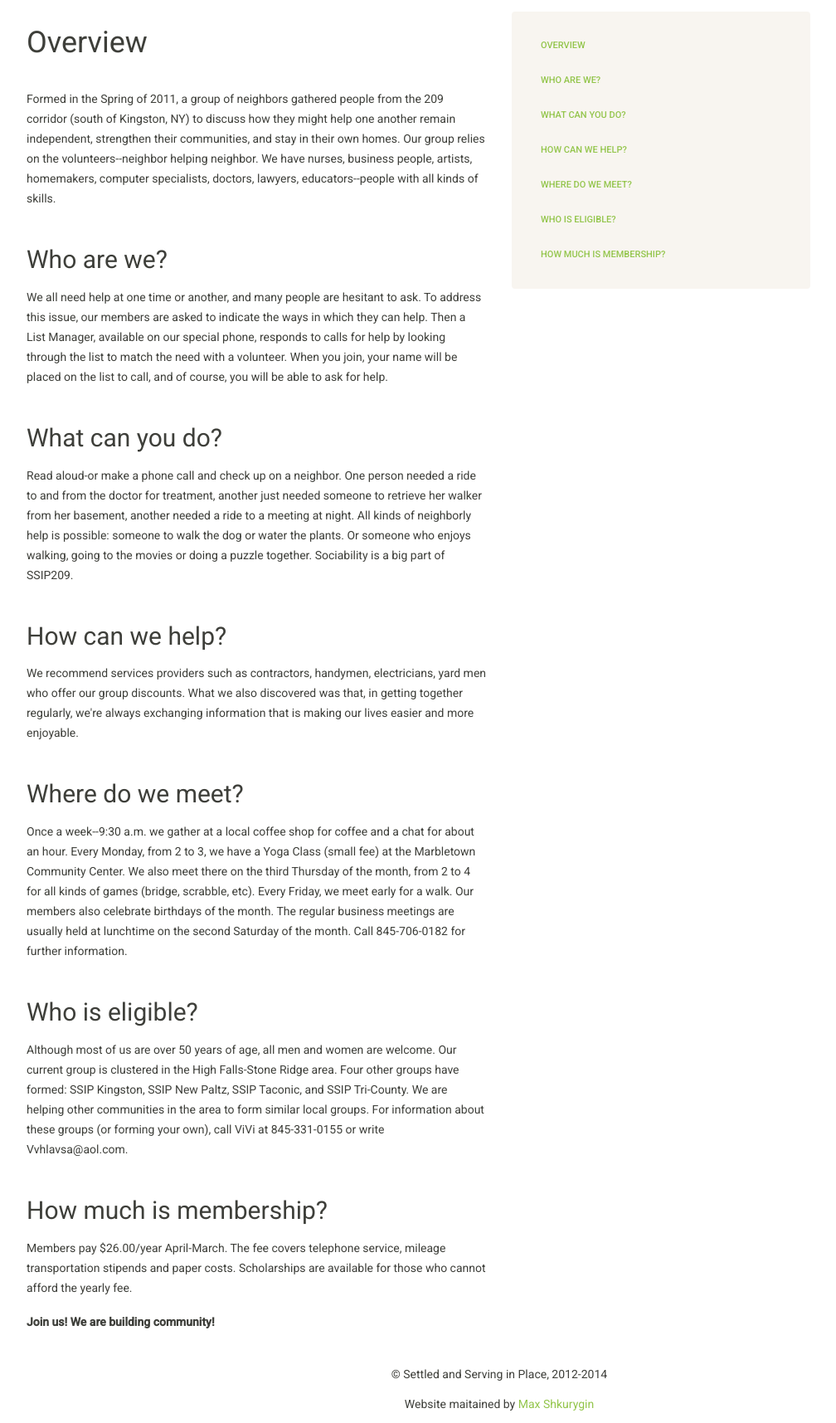
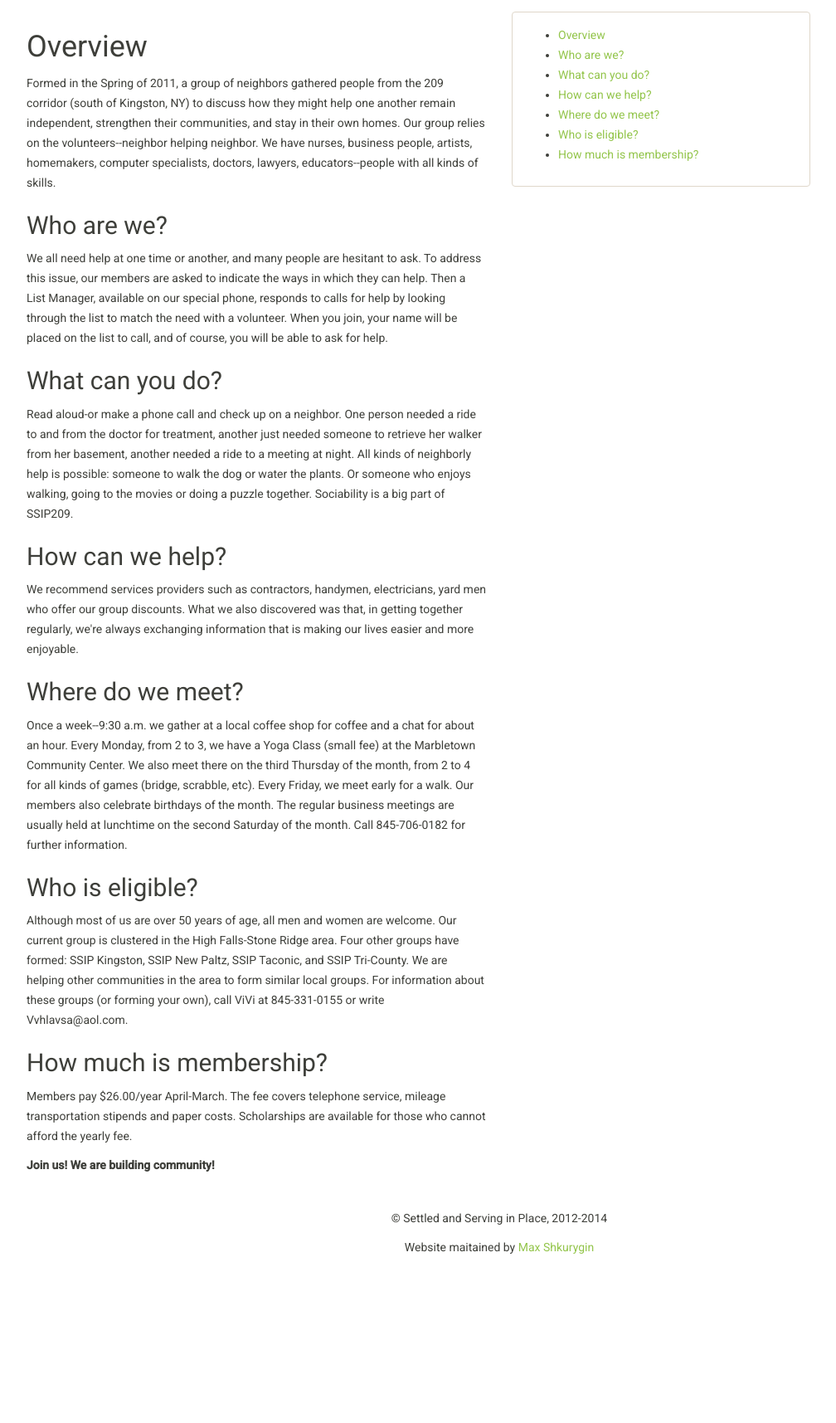
Before and after one commit to mooja/ssip209, a Django app: template source/templates/pages/about.html in a window 1280 px wide. Shown: the part 221-1936 px from the top of the page at 83% size, without its empty margins (38-1046 px from the left). After the commit the page ends 1732 px from the top, so only its background shows below. Run offline with Django 3.2, Linux system fonts and the light colour scheme; the template is opened without the code that fills it, so the values that code supplies are empty; some libraries are stand-ins or nearby versions.

Commit message:
added responsive column pulls to home and about page

```diff
--- a/source/templates/pages/about.html
+++ b/source/templates/pages/about.html
@@ -5,7 +5,22 @@
 {% block content %}
 <div class="container">
     <div class="row">
-        <div class="col-md-6 home-news">
+        <div class="col-md-4 col-md-push-6">
+                <div class="panel panel-default">
+                <div class="panel-body">
+                    <ul>
+                        <li><a href="#about-overview">Overview</a></li>
+                        <li><a href="#about-who-are-we">Who are we?</a></li>
+                        <li><a href="#about-what-can-you-do">What can you do?</a></li>
+                        <li><a href="#about-how-can-we-help">How can we help?</a></li>
+                        <li><a href="#about-where-do-we-meet">Where do we meet?</a></li>
+                        <li><a href="#about-who-is-eligible">Who is eligible?</a></li>
+                        <li><a href="#about-how-much-is-membership">How much is membership?</a></li>
+                    </ul>
+                </div>
+                </div>
+        </div>
+        <div class="col-md-6 col-md-pull-4">
             <h1 id="about-overview">Overview</h1>
             <p> Formed in the Spring of 2011, a group of neighbors gathered people from the 209 corridor (south of Kingston, NY) to discuss how they might help one another remain independent, strengthen their communities, and stay in their own homes. Our group relies on the volunteers--neighbor helping neighbor. We have nurses, business people, artists, homemakers, computer specialists, doctors, lawyers, educators--people with all kinds of skills.</p>
 
@@ -48,20 +63,6 @@
         <!-- Add the extra clearfix for only the required viewport -->
         <div class="clearfix visible-xs-block"></div>
 
-        <div class="col-md-4">
-            <div class="well">
-                <ul class="nav">
-                    <li><a href="#about-overview">Overview</a></li>
-                    <li><a href="#about-who-are-we">Who are we?</a></li>
-                    <li><a href="#about-what-can-you-do">What can you do?</a></li>
-                    <li><a href="#about-how-can-we-help">How can we help?</a></li>
-                    <li><a href="#about-where-do-we-meet">Where do we meet?</a></li>
-                    <li><a href="#about-who-is-eligible">Who is eligible?</a></li>
-                    <li><a href="#about-how-much-is-membership">How much is membership?</a></li>
-                </ul>
-            </div>
-            {% include "sidebar.html" %}
-        </div>
     </div>
 </div><!-- /container -->
 {% endblock %}
```
Also changed, not shown: source/templates/swingtime/occurrence_detail.html (+4 -5 lines).
